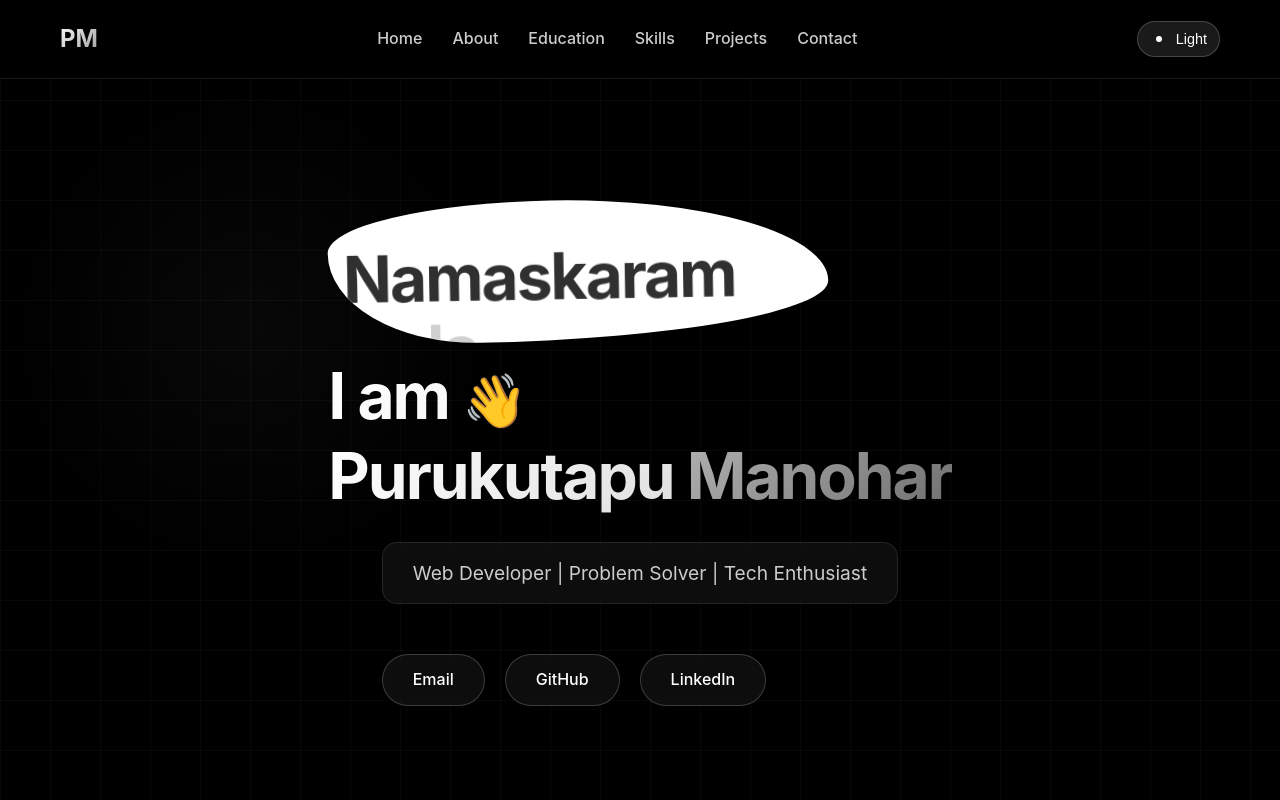
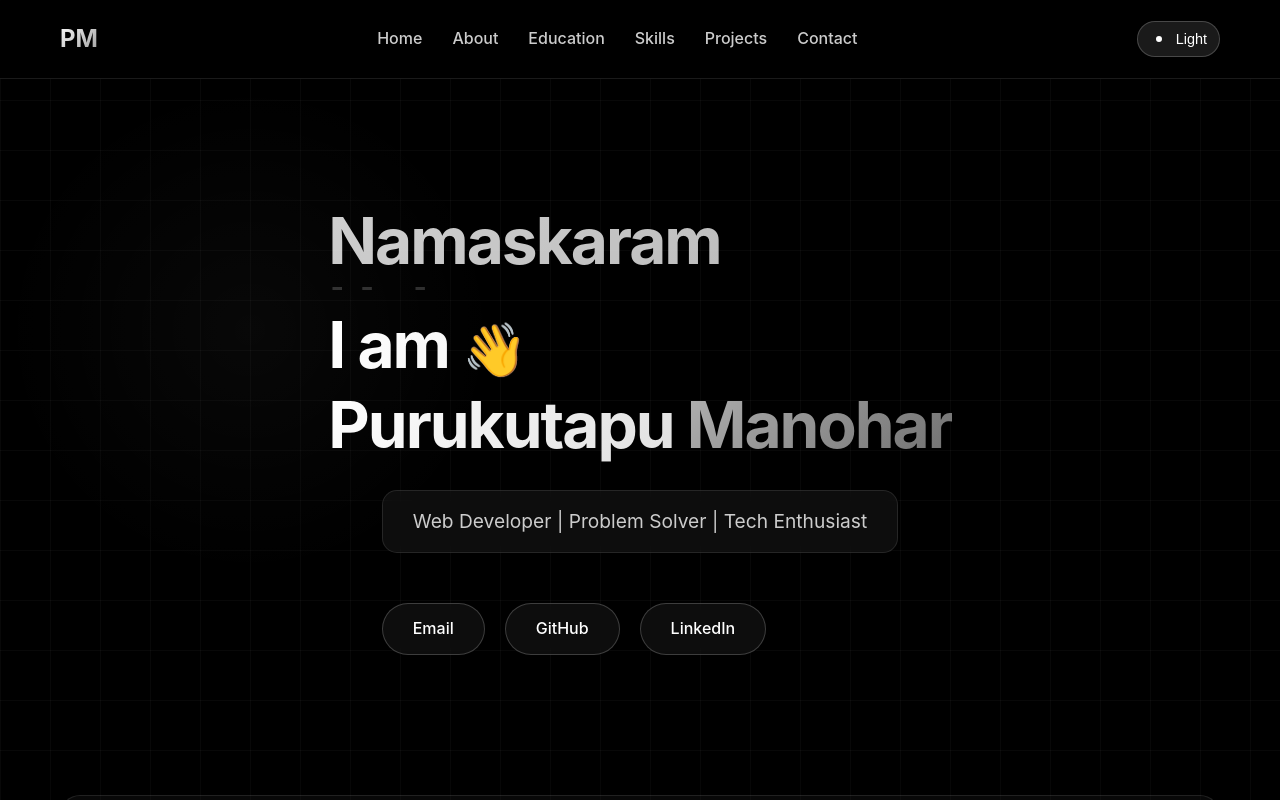
Before and after one commit to Manoharreddi2/New-Portfolio, a React (Vite) app: page / in a window 1280 px wide. Built offline with nearby package versions, Linux system fonts and the light colour scheme.

Commit message:
Remove greeting paint background effect

```diff
--- a/src/components/Hero.jsx
+++ b/src/components/Hero.jsx
@@ -22,9 +22,8 @@ const Hero = () => {
         <header id="home" className="section-animate">
             <h1 className="hero-title">
                 <div style={{ display: 'flex', flexDirection: 'column', alignItems: 'flex-start', width: 'fit-content', margin: '0 auto' }}>
-                    {/* Sliding Reveal Container with Paint Effect */}
-                    <div className="greeting-paint" style={{ position: 'relative', overflow: 'hidden', display: 'flex', alignItems: 'center', marginBottom: '10px' }}>
-
+                    {/* Sliding Reveal Container */}
+                    <div style={{ position: 'relative', height: '1.4em', width: '100%', overflow: 'hidden', display: 'flex', justifyContent: 'flex-start', marginBottom: '10px' }}>
                         {greetings.map((greet, i) => {
                             // Determine state: current, previous, next (or just hidden)
                             let positionClass = 'slide-hidden';
@@ -40,15 +39,12 @@ const Hero = () => {
                                     className={`name-first d-block absolute-greeting ${positionClass}`}
                                     style={{
                                         position: 'absolute',
-                                        top: '50%',
-                                        transform: i === index ? 'translateY(-50%)' : ((i === (index - 1 + greetings.length) % greetings.length) ? 'translateY(-150%)' : 'translateY(50%)'), // Center vertically
+                                        top: 0,
                                         left: 0,
                                         right: 0,
                                         textAlign: 'left',
-                                        paddingLeft: '15px', // Match CSS padding
                                         transition: 'transform 1.2s cubic-bezier(0.68, -0.55, 0.27, 1.55), opacity 1.2s ease',
-                                        zIndex: i === index ? 2 : 1,
-                                        marginTop: 0 // Reset margin
+                                        zIndex: i === index ? 2 : 1
                                     }}
                                 >
                                     {greet}
--- a/src/index.css
+++ b/src/index.css
@@ -1274,37 +1274,6 @@ footer p {
 }
 
 
-
-/* Greeting Paint Background */
-.greeting-paint {
-    background-color: #ffffff;
-    color: #000000;
-    padding: 10px 30px;
-    /* More padding for better breathing room */
-    border-radius: 45% 55% 70% 30% / 35% 60% 40% 65%;
-    /* Smoother organic blob shape */
-    display: inline-flex;
-    width: 500px;
-    /* Wider fixed size to fit longest greetings comfortably */
-    height: 2.2em;
-    /* Slightly taller for better proportions */
-    align-items: center;
-    /* Center text vertically */
-    transition: transform 0.5s ease-in-out;
-    /* Only animate transform/shape, not size */
-    transform: rotate(-1deg);
-    /* Slight organic tilt */
-    white-space: nowrap;
-}
-
-/* Override text gradient for paint box content to ensure solid color */
-.greeting-paint .name-first {
-    background: none !important;
-    -webkit-text-fill-color: initial !important;
-    text-fill-color: initial !important;
-    color: inherit !important;
-}
-
 /* Light Mode Override */
 body.light-mode .greeting-paint {
     background-color: #000000;
```
